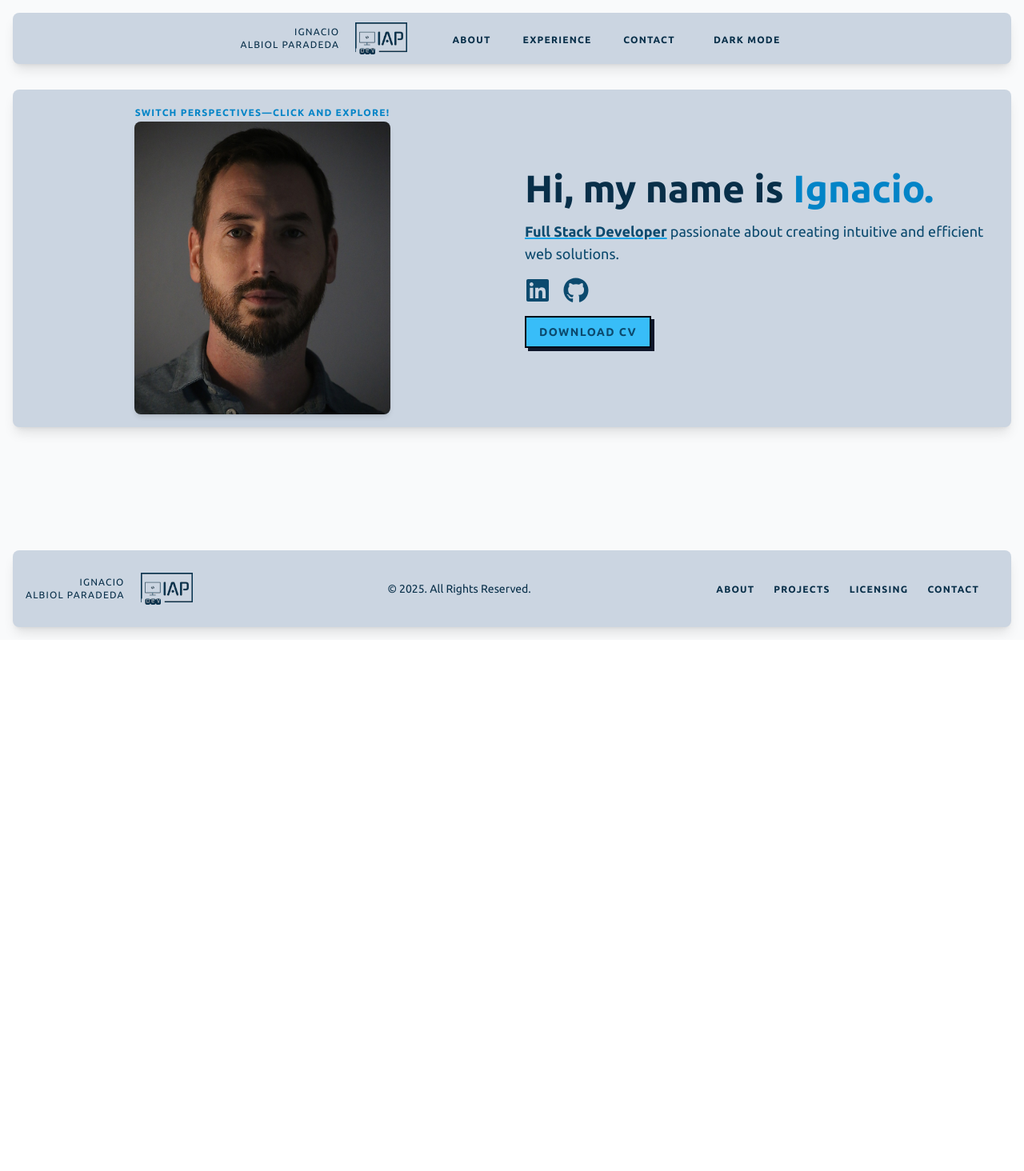
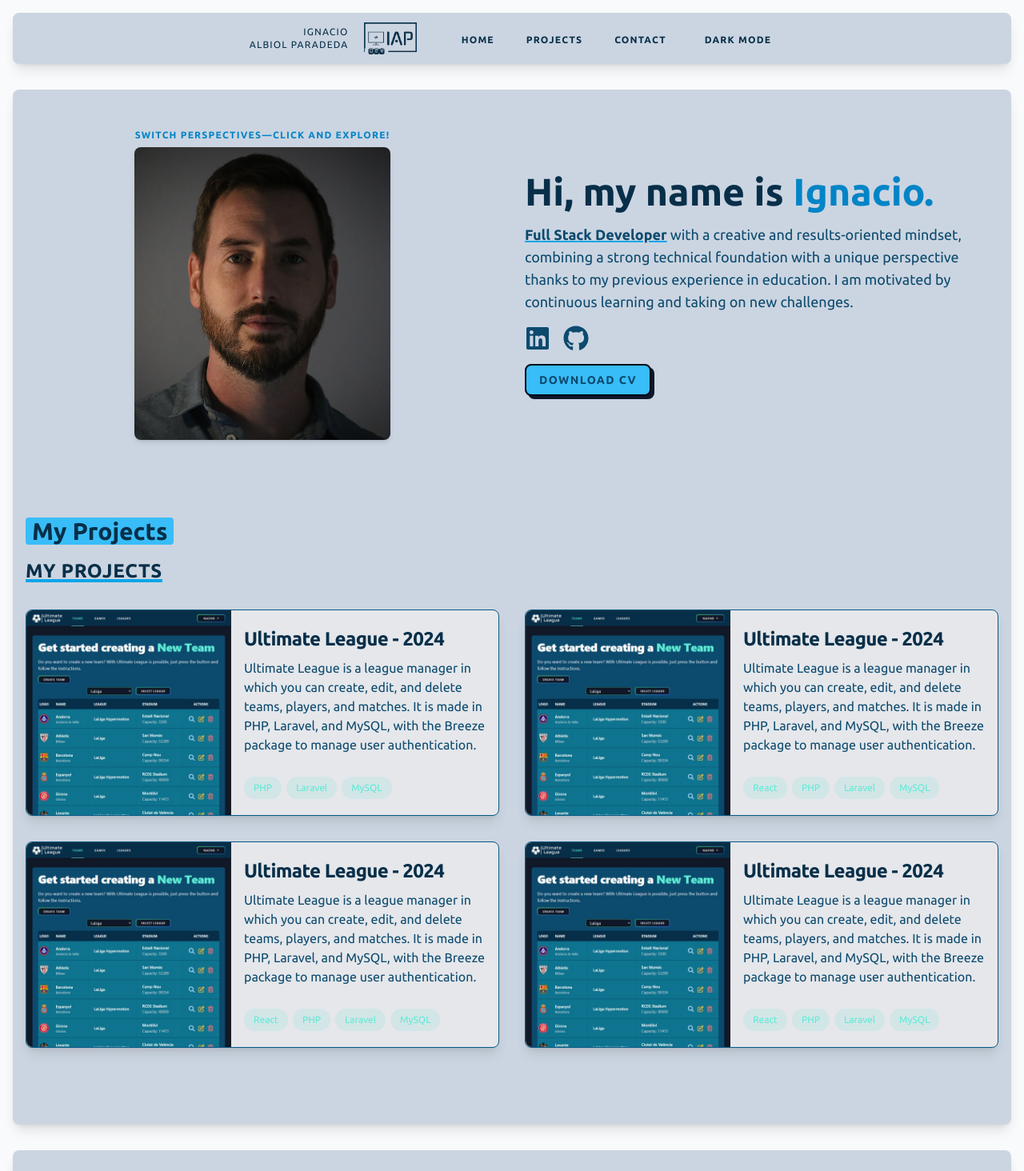
Before and after one commit to nachoa88/Portfolio, a React (Vite) app: page / in a window 1280 px wide. Shown: the top 1464 px of the page at 80% size. Before the commit the page ends 800 px from the top, so only its background shows below. Built offline with nearby package versions, Linux system fonts and the light colour scheme.

Commit message:
Add first aprroach for Projects section

```diff
--- a/src/components/layout/Layout.jsx
+++ b/src/components/layout/Layout.jsx
@@ -5,7 +5,7 @@ import Footer from "./Footer";
 export default function Layout() {
 
   return (
-    <div className="min-h-screen flex flex-col bg-gray-50 dark:bg-slate-700">
+    <div id="home" className="min-h-screen flex flex-col bg-gray-50 dark:bg-slate-700">
       <Navbar />
       <div className="flex-1 mx-auto w-full">
         <main>
--- a/src/components/layout/Navbar.jsx
+++ b/src/components/layout/Navbar.jsx
@@ -1,7 +1,7 @@
 import { useState } from "react";
 import { useTheme } from "../../hooks/useTheme";
 import { Link, useLocation } from "react-router-dom";
-import Logo from './Logo';
+import Logo from "./Logo";
 
 export default function Navbar() {
   const { isDarkMode, toggleTheme } = useTheme();
@@ -11,13 +11,20 @@ export default function Navbar() {
   const isActivePath = (path) => location.pathname.startsWith(path);
 
   const navLinks = [
-    { name: "About", path: "/about" },
-    { name: "Experience", path: "/experience" },
-    { name: "Contact", path: "/contact" },
+    { name: "Home", sectionId: "home" },
+    { name: "Projects", sectionId: "projects" },
+    { name: "Contact", sectionId: "contact" },
   ];
 
+  const scrollToSection = (sectionId) => {
+    const section = document.getElementById(sectionId);
+    if (section) {
+      section.scrollIntoView({ behavior: "smooth" });
+    }
+  };
+
   return (
-    <nav className="rounded-lg shadow-lg m-4 bg-slate-300 dark:bg-gray-800">
+    <nav className="rounded-lg shadow-lg m-4 bg-slate-300 dark:bg-gray-800 sticky top-0 z-50">
       <div className="max-w-7xl mx-auto px-4 sm:px-6 lg:px-8">
         <div className="flex sm:justify-center justify-between h-16">
           <div className="flex">
@@ -26,15 +33,15 @@ export default function Navbar() {
 
             {/* Desktop Navigation Links */}
             <div className="hidden sm:flex sm:space-x-8 sm:ms-10">
-              {navLinks.map(({ name, path }) => (
-                <Link
-                  key={path}
-                  to={path}
-                  className="group relative inline-flex items-center px-1 pt-1 text-xs uppercase tracking-widest font-semibold leading-5 pointer-events-none"
+              {navLinks.map(({ name, sectionId }) => (
+                <button
+                  key={sectionId}
+                  onClick={() => scrollToSection(sectionId)}
+                  className="group relative inline-flex items-center px-1 pt-1 text-xs uppercase tracking-widest font-semibold leading-5"
                 >
                   <span
-                    className={`relative pointer-events-auto ${
-                      isActivePath(path)
+                    className={`relative ${
+                      isActivePath(sectionId)
                         ? "text-sky-700 dark:text-teal-400"
                         : "text-sky-950 dark:text-gray-200 hover:text-sky-700 dark:hover:text-teal-400 hover:transition-none"
                     }`}
@@ -43,12 +50,12 @@ export default function Navbar() {
                   </span>
                   <span
                     className={`absolute bottom-0 left-0 h-0.5 ${
-                      isActivePath(path)
+                      isActivePath(sectionId)
                         ? "w-full bg-sky-500 dark:bg-teal-300"
                         : "w-0 bg-sky-500 dark:bg-teal-300 transition-all duration-200 group-hover:w-full"
                     }`}
                   />
-                </Link>
+                </button>
               ))}
             </div>
             <div className="hidden sm:flex sm:space-x-8 sm:ms-10 pointer-events-none">
@@ -99,18 +106,18 @@ export default function Navbar() {
       {/* Mobile Navigation Menu */}
       <div className={`${isOpen ? "block" : "hidden"} sm:hidden`}>
         <div className="pt-2 pb-3 space-y-1 bg-slate-300 dark:bg-gray-800">
-          {navLinks.map(({ name, path }) => (
-            <Link
-              key={path}
-              to={path}
-              className={`block pl-3 pr-4 py-2 border-l-4 text-base font-medium ${
-                isActivePath(path)
+          {navLinks.map(({ name, sectionId }) => (
+            <button
+              key={sectionId}
+              onClick={() => scrollToSection(sectionId)}
+              className={`w-full text-left block pl-3 pr-4 py-2 border-l-4 text-base font-medium ${
+                isActivePath(sectionId)
                   ? "border-sky-500 text-sky-700 dark:border-teal-400 dark:text-teal-300 bg-slate-200 dark:bg-gray-700"
                   : "border-transparent text-sky-950 dark:text-gray-200 hover:text-sky-700 dark:hover:text-teal-400 hover:bg-slate-200 dark:hover:bg-gray-700 hover:border-sky-500 dark:hover:border-teal-400"
               }`}
             >
               {name}
-            </Link>
+            </button>
           ))}
 
           {/* Add theme toggle to mobile menu */}
--- /dev/null
+++ b/src/components/others/ProjectCard.jsx
@@ -0,0 +1,33 @@
+export default function ProjectCard({
+  title,
+  description,
+  image,
+  technologies,
+}) {
+  return (
+    <div className="flex flex-col items-center bg-gray-200 dark:bg-cyan-900 border border-sky-800 dark:border-gray-500 rounded-lg shadow-lg md:flex-row">
+      <img
+        className="object-cover w-full rounded-t-lg h-96 md:h-64 md:w-auto md:rounded-none md:rounded-s-lg text-sky-900 dark:text-gray-300"
+        src={image}
+        alt={`${title} preview`}
+      />
+      <div className="flex flex-col justify-between p-4 leading-normal">
+        <h5 className="mb-2 text-2xl font-bold tracking-tight text-sky-950 dark:text-gray-200">
+          {title}
+        </h5>
+        <p className="mb-3 font-normal text-sky-900 dark:text-gray-300">
+          {description}
+        </p>
+        <ul className="mt-2 flex flex-wrap" aria-label="Technologies used">
+          {technologies.map((tech) => (
+            <li key={tech} className="mr-1.5 mt-2">
+              <div className="flex items-center rounded-full bg-teal-400/10 px-3 py-1 text-xs font-medium leading-5 text-teal-300">
+                {tech}
+              </div>
+            </li>
+          ))}
+        </ul>
+      </div>
+    </div>
+  );
+}
--- a/src/components/sections/Hero.jsx
+++ b/src/components/sections/Hero.jsx
@@ -30,9 +30,8 @@ export default function Hero() {
   };
 
   return (
-    <section className="rounded-lg shadow-lg m-4 bg-slate-300 dark:bg-gray-800">
-      <div className="w-full mx-auto max-w-screen-xl p-4 md:flex md:items-center md:justify-between">
-        <div className="grid md:grid-cols-2 gap-8 items-center">
+    <section className="w-full mx-auto max-w-screen-xl p-4 md:flex md:items-center md:justify-between">
+      <div className="grid md:grid-cols-2 gap-8 items-center mt-8">
         {/* Image */}
         <div className="w-full max-w-xs mx-auto">
           {/* Perspective wrapper */}
@@ -91,7 +90,7 @@ export default function Hero() {
             <span className="font-bold text-sky-900 dark:text-gray-300 underline decoration-2 decoration-sky-500 dark:decoration-teal-300">
               Full Stack Developer
             </span>{" "}
-              passionate about creating intuitive and efficient web solutions.
+            with a creative and results-oriented mindset, combining a strong technical foundation with a unique perspective thanks to my previous experience in education. I am motivated by continuous learning and taking on new challenges.
           </p>
           <div className="flex gap-4 mb-4">
             <Link
@@ -112,7 +111,7 @@ export default function Hero() {
             </Link>
           </div>
           <button
-              className="px-4 py-2 text-sm tracking-widest font-semibold uppercase text-sky-900 dark:text-gray-200 bg-sky-400 dark:bg-teal-600
+            className="px-4 py-2 rounded-lg text-sm tracking-widest font-semibold uppercase text-sky-900 dark:text-gray-200 bg-sky-400 dark:bg-teal-600
               border-2 border-slate-950 shadow-[4px_4px_#0f172a] dark:shadow-[4px_4px_#0f172a] transition-all duration-300 ease-in-out
               hover:shadow-[6px_6px] hover:bg-slate-950 dark:hover:bg-slate-950 hover:text-gray-200 hover:shadow-sky-400 dark:hover:shadow-teal-600"
             onClick={handleClick}
@@ -121,7 +120,6 @@ export default function Hero() {
           </button>
         </div>
       </div>
-      </div>
     </section>
   );
 }
--- /dev/null
+++ b/src/components/sections/Projects.jsx
@@ -0,0 +1,30 @@
+import ProjectCard from "../others/ProjectCard";
+import { projects } from "../../constants/projects";
+
+export default function Projects() {
+  return (
+    <section
+      id="projects"
+      className="pt-20 pb-20 p-4 w-full mx-auto max-w-screen-xl"
+    >
+      {/*Title Option 1*/}
+      <h2 className="mb-4 text-xl font-semibold text-sky-950 dark:text-gray-200 md:text-2xl lg:text-3xl">
+        <mark className="px-2 text-sky-950 dark:text-gray-200 bg-sky-400 rounded dark:bg-teal-600">
+          My Projects
+        </mark>
+      </h2>
+      {/*Title Option 2*/}
+      <h2 className="mb-4 text-lg uppercase tracking-wide font-semibold text-sky-950 dark:text-gray-200 md:text-xl lg:text-2xl">
+        <span className="text-sky-950 dark:text-gray-200 underline underline-offset-3 decoration-4 decoration-sky-500 dark:decoration-teal-300">
+          My Projects
+        </span>
+      </h2>
+      <div className="pt-4 pb-4 grid grid-cols-1 lg:grid-cols-2 gap-8">
+        {/*Render Project Cards from projects array*/}
+        {projects.map((project) => (
+          <ProjectCard key={project.id} {...project} />
+        ))}
+      </div>
+    </section>
+  );
+}
--- /dev/null
+++ b/src/constants/projects.js
@@ -0,0 +1,32 @@
+import ultimateLeague from "../assets/images/ultimate_league.jpg";
+
+export const projects = [
+  {
+    id: 1,
+    title: "Ultimate League - 2024",
+    description: "Ultimate League is a league manager in which you can create, edit, and delete teams, players, and matches. It is made in PHP, Laravel, and MySQL, with the Breeze package to manage user authentication.",
+    image: ultimateLeague,
+    technologies: ["PHP", "Laravel", "MySQL"]
+  },
+  {
+    id: 2,
+    title: "Ultimate League - 2024",
+    description: "Ultimate League is a league manager in which you can create, edit, and delete teams, players, and matches. It is made in PHP, Laravel, and MySQL, with the Breeze package to manage user authentication.",
+    image: ultimateLeague,
+    technologies: ["React", "PHP", "Laravel", "MySQL"]
+  },
+  {
+    id: 3,
+    title: "Ultimate League - 2024",
+    description: "Ultimate League is a league manager in which you can create, edit, and delete teams, players, and matches. It is made in PHP, Laravel, and MySQL, with the Breeze package to manage user authentication.",
+    image: ultimateLeague,
+    technologies: ["React", "PHP", "Laravel", "MySQL"]
+  },
+  {
+    id: 4,
+    title: "Ultimate League - 2024",
+    description: "Ultimate League is a league manager in which you can create, edit, and delete teams, players, and matches. It is made in PHP, Laravel, and MySQL, with the Breeze package to manage user authentication.",
+    image: ultimateLeague,
+    technologies: ["React", "PHP", "Laravel", "MySQL"]
+  },
+];
--- a/src/pages/Home.jsx
+++ b/src/pages/Home.jsx
@@ -1,12 +1,13 @@
 import Hero from "../components/sections/Hero";
+import Projects from "../components/sections/Projects";
 
 export default function Home() {
   return (
-    <>
+    <div className="rounded-lg shadow-lg m-4 bg-slate-300 dark:bg-gray-800">
       <Hero />
+      <Projects />
       {/* <About /> */}
-      {/* <Projects /> */}
       {/* <Contact /> */}
-    </>
+    </div>
   );
 }
```
Also changed, not shown: src/assets/images/ultimate_league.jpg (added). Lines whose indentation alone changed are shown as unchanged.
